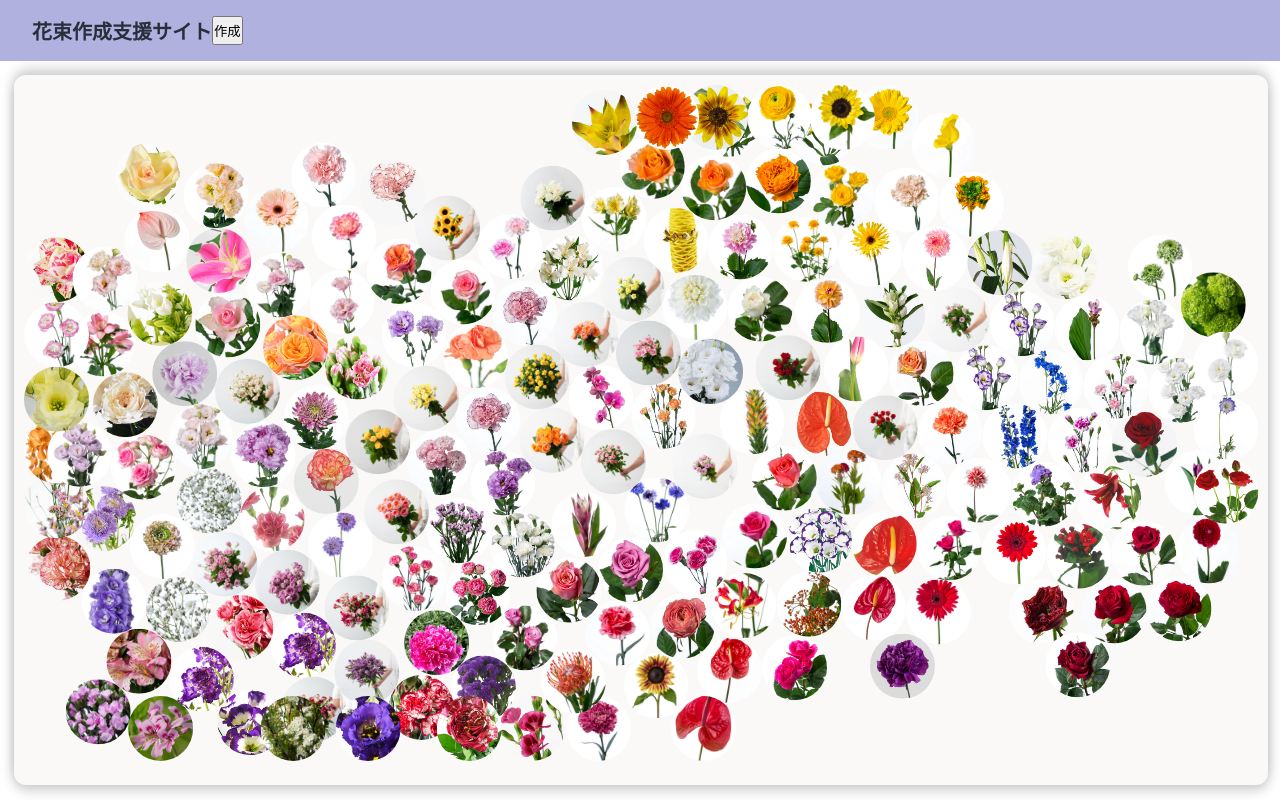
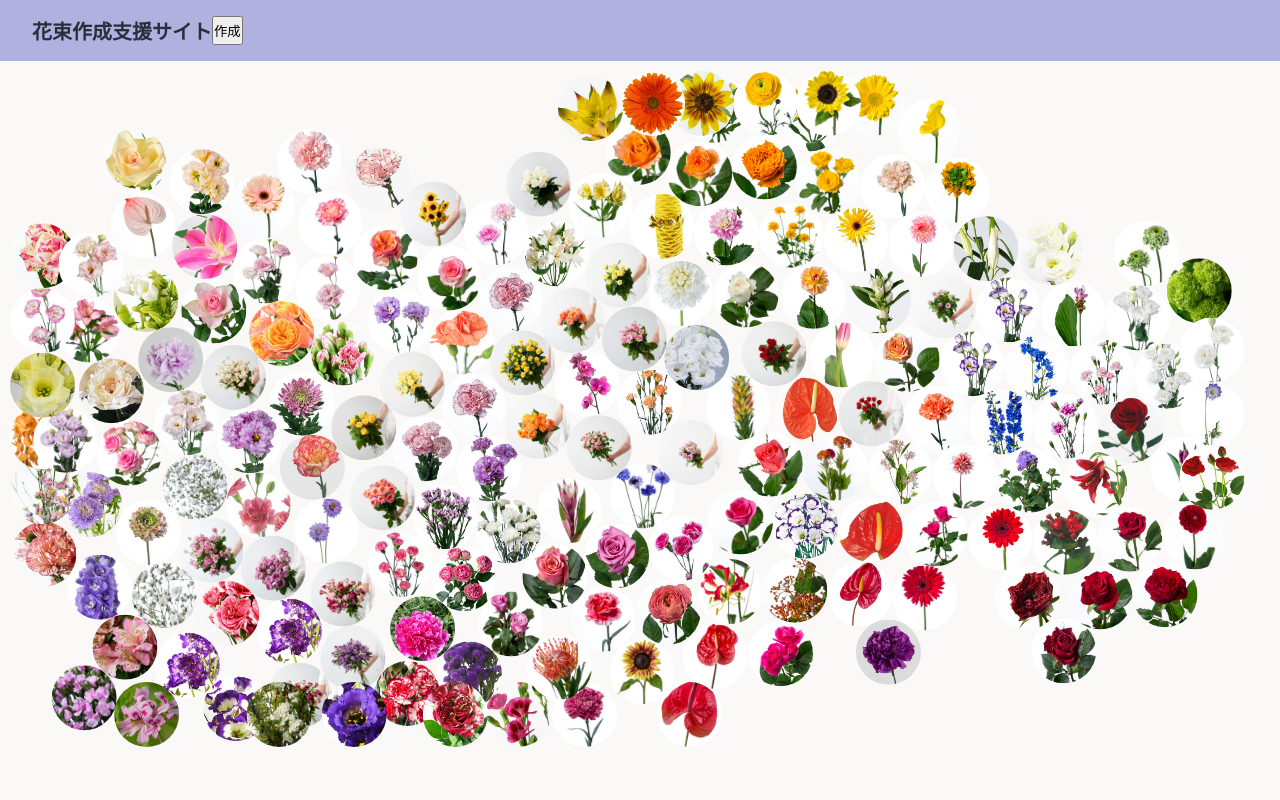
Before and after one commit to vdslab/theme2025-flower, a React (Vite) app: page / in a window 1280 px wide. Built offline with nearby package versions, Linux system fonts and the light colour scheme.

Commit message:
散布図のパネル描画を消して、選択した要素が上から重なるように表示

```diff
--- a/src/App.css
+++ b/src/App.css
@@ -13,60 +13,32 @@ body {
 }
 
 .container {
-  min-height: 100vh;
+  height: 100vh;
   display: flex;
   flex-direction: column;
+  overflow: hidden;
 }
 
 .main-content {
   display: flex;
-  flex: 1;
   height: calc(100vh - 60px);
   overflow: hidden;
   position: relative;
 }
 
-/* .viz-area {
-  flex: 1;
-  overflow: hidden;
-} */
-
-.viz-area.with-sidebar {
-  flex: 0 0 84%;
-}
-
 .section {
   background-color: #faf9f7;
-  height: calc(100vh - 90px);
-  box-shadow: 0 -6px 12px rgba(0, 0, 0, 0.15), 0 6px 12px rgba(0, 0, 0, 0.15),
-    0 0 20px rgba(0, 0, 0, 0.08);
-  border-radius: 12px;
-  margin: 14px;
+  overflow: hidden;
+  width: 100%;
+  height: 100%;
 }
 
 .sidebar-panels {
+  position: absolute;
+  right: 0;
   display: flex;
   flex-direction: column;
   gap: 16px;
-  width: 15%;
   height: calc(100vh - 60px);
+  padding-right: 1.5rem;
 }
-
-/* スマホ用 */
-/* @media (max-width: 850px) {
-  .main-content {
-    flex-direction: column;
-  }
-
-  .viz-area.with-sidebar {
-    flex: 1;
-    max-width: 100%;
-  }
-
-  .selected-nodes-panel {
-    width: 100%;
-    height: 30%;
-    border-left: none;
-    border-top: 2px solid #ddd;
-  }
-} */
--- a/src/App.jsx
+++ b/src/App.jsx
@@ -25,17 +25,12 @@ function App() {
     <div className="container">
       <Header />
       <main className="main-content">
-        <div
-          className={`viz-area ${
-            selectedNodes.length > 0 ? "with-sidebar" : ""
-          }`}
-        >
-          <ColorViz
-            onNodeClick={setSelectedData}
-            onNodesSelect={setSelectedNodes}
-            hasSidebar={selectedNodes.length > 0}
-          />
-        </div>
+        <ColorViz
+          onNodeClick={setSelectedData}
+          onNodesSelect={setSelectedNodes}
+          hasSidebar={selectedNodes.length > 0}
+        />
+
         {selectedNodes.length > 0 && (
           <div className="sidebar-panels">
             <SelectedNodesPanel
```
